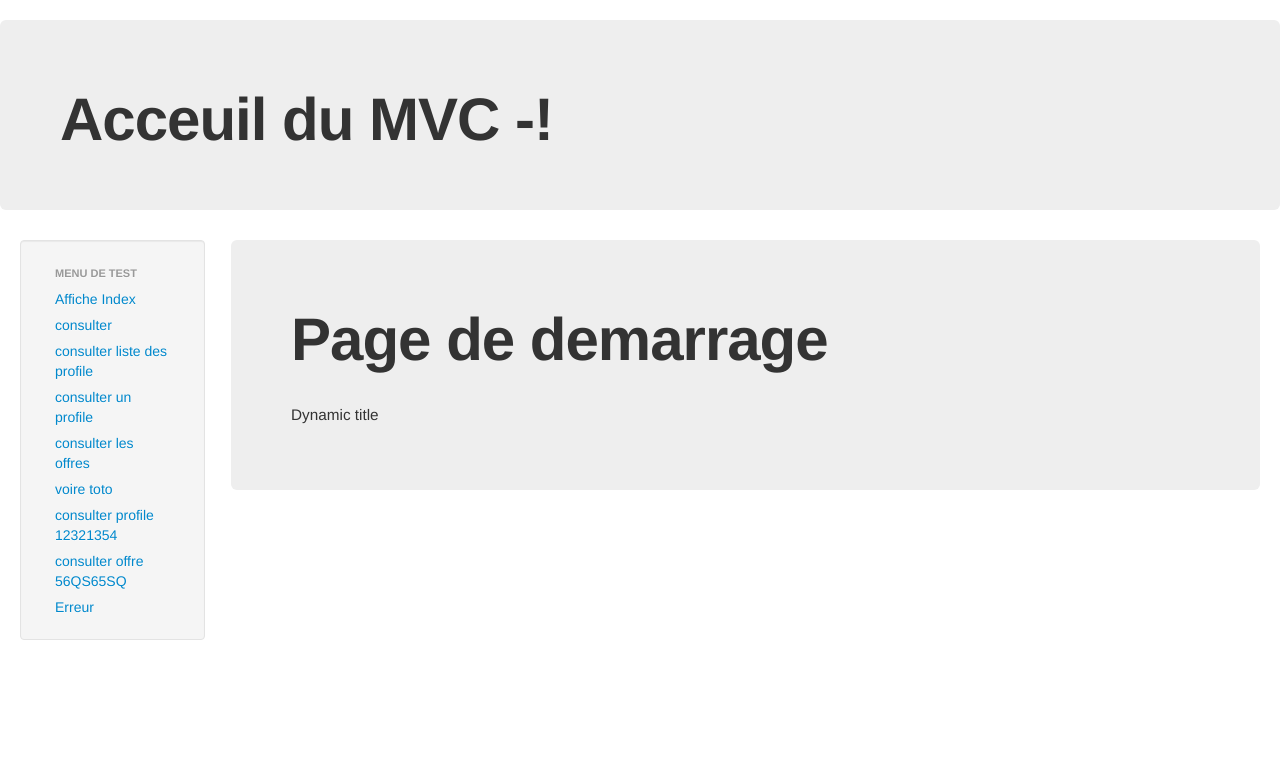
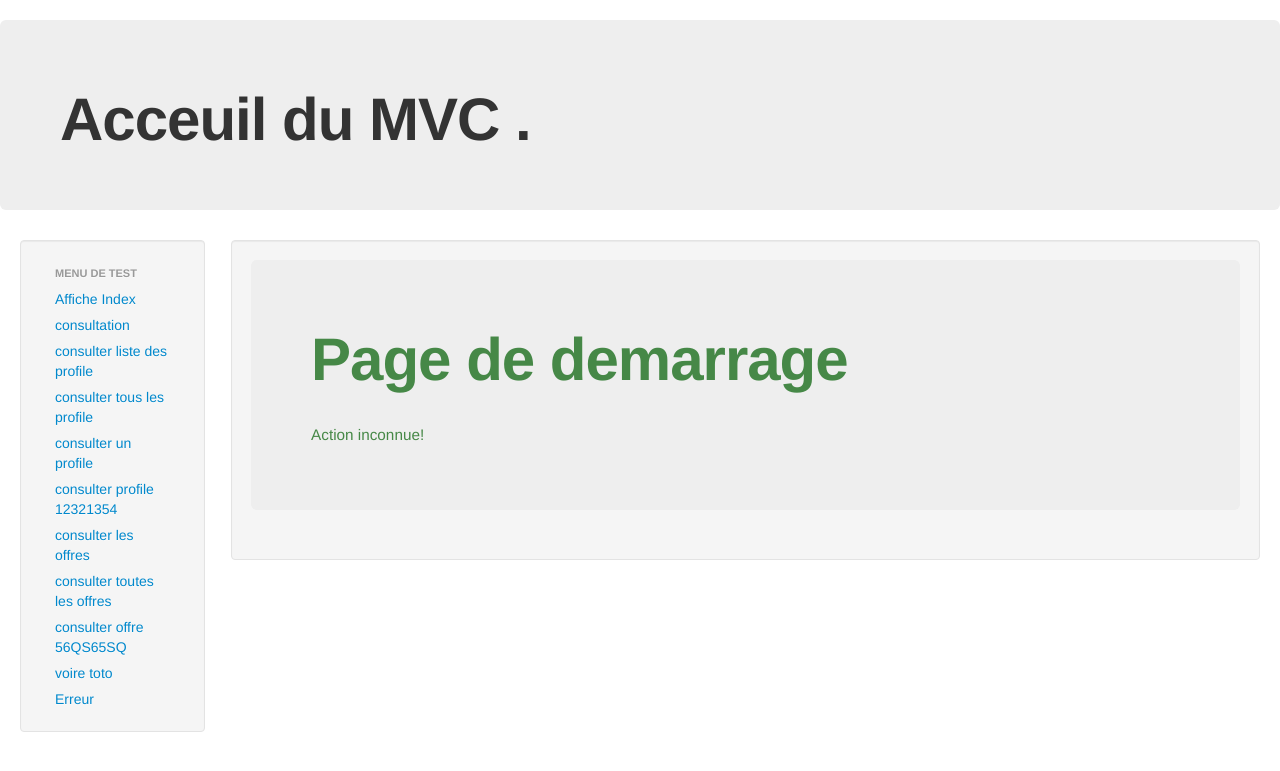
Before and after one commit to aangelus76/MVC_BASE, a PHP site: page /MVC/ in a window 1280 px wide. Shown: the top 771 px of the page. Run offline with PHP 8.4, Linux system fonts and the light colour scheme; some libraries are stand-ins or nearby versions.

Commit message:
Update parameter Url Auto
automatisation des parametres avec gestions d'erreur si une class, une
action ...  n'existe pas.

```diff
--- a/app/controllers/errorController.php
+++ b/app/controllers/errorController.php
@@ -9,4 +9,11 @@
 								$this->views->renderView();
                 }
 
+				 public function ActionError(){
+
+                                $this->views->Msg = '<br>Action inconnue!';
+								//$this->views->display();
+								$this->views->renderView();
+                }
+
         }
--- a/app/views/pages/consulter/index.phtml
+++ b/app/views/pages/consulter/index.phtml
@@ -1,4 +1,4 @@
-<div class="hero-unit"><h1>Page index de Consulter</h1><small>
+<div class="hero-unit"><h1>Page index de Consultation</h1><small>
 <?php
   echo $this->Msg;
 ?>
--- a/app/views/pages/consulter/offres.phtml
+++ b/app/views/pages/consulter/offres.phtml
@@ -1,4 +1,4 @@
-<hr>Page Offre de Consulter
+Page Offre de Consulter
 <?php
   echo $this->Msg;
 
--- a/app/views/pages/layout.phtml
+++ b/app/views/pages/layout.phtml
@@ -20,7 +20,7 @@
   <script type="text/javascript" src="/bootstrap/js/bootstrap.js"></script>
   </head>
   <body>
-    <div class="hero-unit"><h1>Acceuil du MVC -!</h1></div>
+    <div class="hero-unit"><h1>Acceuil du MVC .</h1></div>
     <div class="container-fluid">
   <div class="row-fluid">
     <div class="span2">
@@ -28,19 +28,23 @@
             <ul class="nav nav-list">
               <li class="nav-header">Menu de test</li>
               <li><a href="<?= WEB_ROOT; ?>">Affiche Index</a></li>
-              <li><a href="<?= WEB_ROOT; ?>/consulter">consulter</a></li>
+              <li><a href="<?= WEB_ROOT; ?>/consulter">consultation</a></li>
               <li><a href="<?= WEB_ROOT; ?>/consulter/profiles/">consulter liste des profile</a></li>
-              <li><a href="<?= WEB_ROOT; ?>/consulter/profiles/profile">consulter un profile</a></li>
+              <li><a href="<?= WEB_ROOT; ?>/consulter/profiles/tous">consulter tous les profile</a></li>
+              <li><a href="<?= WEB_ROOT; ?>/consulter/profiles/de/4565_789">consulter un profile</a></li>
+              <li><a href="<?= WEB_ROOT; ?>/consulter/profiles/de/121351-RTGDF">consulter profile 12321354</a></li>
               <li><a href="<?= WEB_ROOT; ?>/consulter/offres/">consulter les offres</a></li>
+              <li><a href="<?= WEB_ROOT; ?>/consulter/offres/tous">consulter toutes les offres</a></li>
+              <li><a href="<?= WEB_ROOT; ?>/consulter/offres/de/56QS65SQ">consulter offre 56QS65SQ</a></li>
               <li><a href="<?= WEB_ROOT; ?>/consulter/toto/">voire toto</a></li>
-              <li><a href="<?= WEB_ROOT; ?>/consulter/profiles/profile/121351">consulter profile 12321354</a></li>
-              <li><a href="<?= WEB_ROOT; ?>/consulter/offres/offres/56QS65SQ">consulter offre 56QS65SQ</a></li>
               <li><a href="<?= WEB_ROOT; ?>/consulterd">Erreur</a></li>
                </ul>
           </div>
     </div>
     <div class="span10">
+    <div class="well text-success">
     <?php echo $this->content(); ?>
+    </div>
     </div>
     </div></div>
     <!-- jQuery (necessary for Bootstrap's JavaScript plugins) -->
--- a/root/Apps.php
+++ b/root/Apps.php
@@ -28,6 +28,9 @@ class Apps {
 		  if(in_array($route["action"],get_class_methods($controller))){
             call_user_func($method);
 	      }
+		  else{
+			 call_user_func(array($controler = new errorController($route), "ActionError"));
+		}
 	    }
         else{
 			 call_user_func(array($controler = new errorController($route), "index"));
--- a/root/Controllers.php
+++ b/root/Controllers.php
@@ -6,7 +6,6 @@ class Controllers {
 
    public function __construct($route) {
       $this->route = $route;
-	// $this->ViewDebug('$route. dans Controllers.php',$route);
       $this->views = new Views($route);
    }
 
@@ -19,14 +18,4 @@ class Controllers {
 	   }
    }
 
-   public function ViewDebug($ItemDebug = "",$data = null){
-	   echo "<pre>";
-	   echo "<hr>";
-	   echo "Debug -> ".$ItemDebug.'<br />';
-	   echo "###############################<br />";
-	   print_r($data);
-	   echo "<hr>";
-	   echo "</pre>";
-   }
-
 }
--- a/root/Routers.php
+++ b/root/Routers.php
@@ -8,7 +8,7 @@ class Routers {
 	   $result = array(
          "controller" => isset($ResultPart[0]) ? rtrim($ResultPart[0],"/") : "error",
 		 "page" => !empty($ResultPart[1]) ? $ResultPart[1] : "index",
-         "action" => !empty($ResultPart[2]) ? $ResultPart[2] : "index",
+         "action" => !empty($ResultPart[2]) ? $ResultPart[2] : "tous",
          "params" => !empty($ResultPart[3]) ? $ResultPart[3] : "All"
       );
 
```
Also changed, not shown: app/controllers/consulterController.php (+5 -5 lines).
